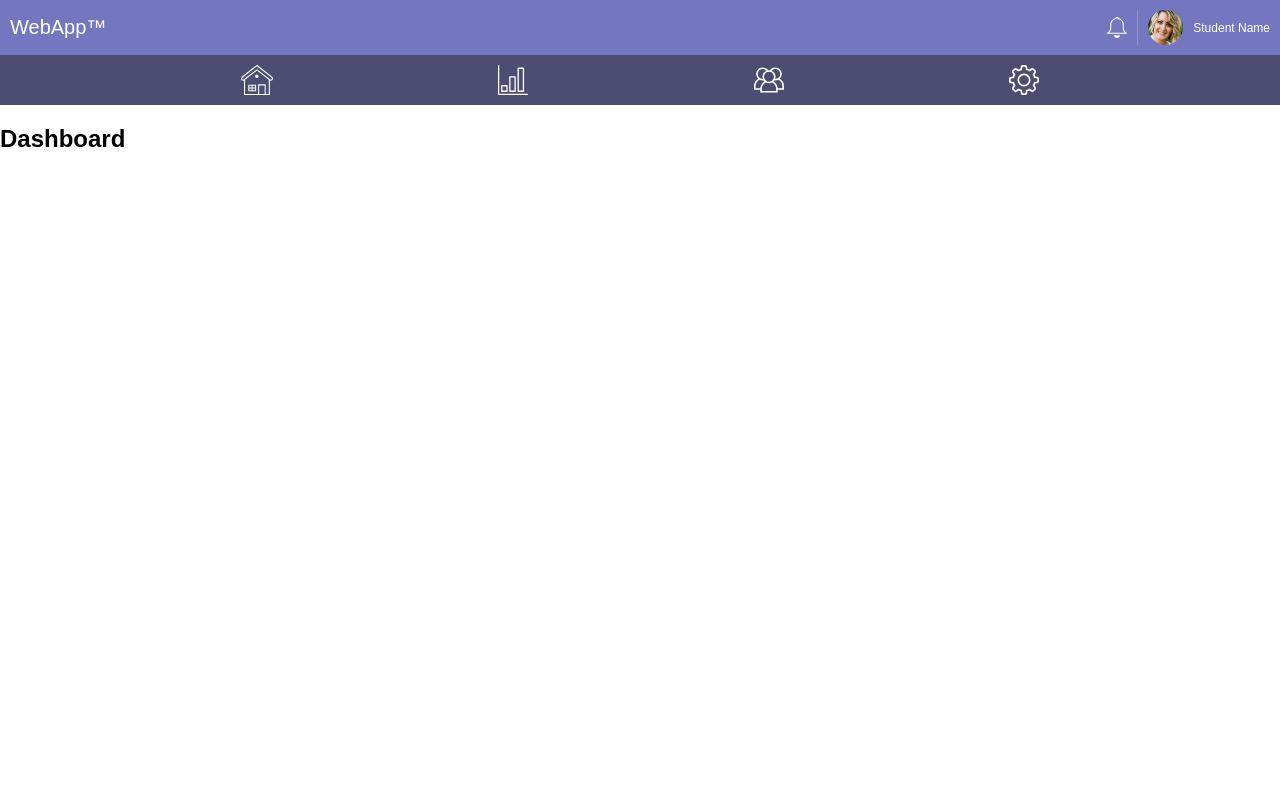
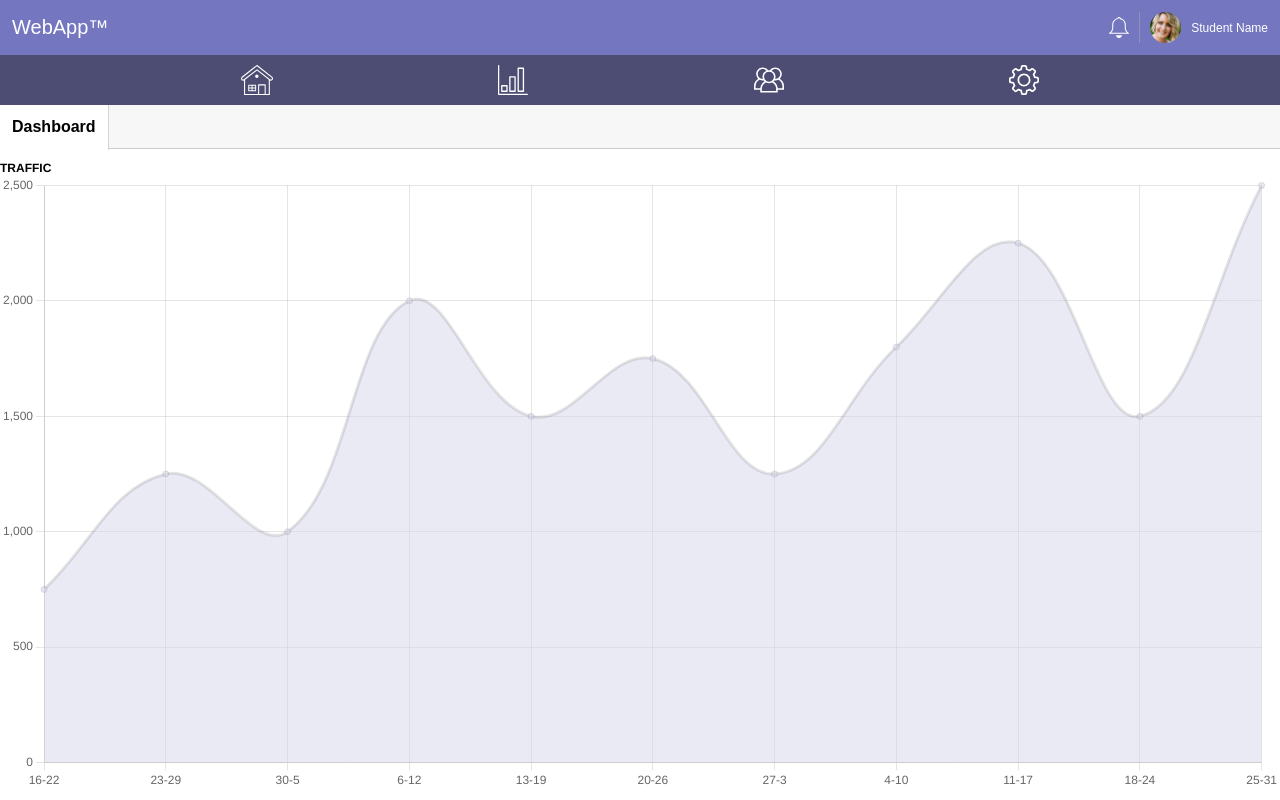
Before and after one commit to stevenduval/FEWD_P7, a plain HTML site: page index.html in a window 1280 px wide. Drawn offline with nearby package versions, Linux system fonts and the light colour scheme; a web font is replaced by a local one.

Commit message:
adding dashboard section and report

```diff
--- a/index.html
+++ b/index.html
@@ -10,6 +10,7 @@
     <link href="https://fonts.googleapis.com/css2?family=Martel+Sans:wght@200;300;400;600;700;800;900&display=swap"
         rel="stylesheet">
     <link rel="stylesheet" href="css/styles.css" />
+    <script src="https://cdnjs.cloudflare.com/ajax/libs/Chart.js/4.4.1/chart.umd.min.js"></script>
 </head>
 
 <body>
@@ -33,17 +34,22 @@
         </ul>
     </nav>
     <main>
-        <h2>Dashboard</h2>
+        <section class="tabs">
+            <div class="item">
+                 <h2>Dashboard</h2>
+            </div>
+        </section>
         <section class="alerts">
 
         </section>
         <section class="traffic">
-
+            <canvas id="traffic"></canvas>
         </section>
     </main>
     <footer>
 
     </footer>
+    <script src="js/app.js"></script>
 </body>
 
 </html>
--- /dev/null
+++ b/js/app.js
@@ -0,0 +1,61 @@
+const myChart = new Chart(document.getElementById('traffic'), {
+  type: "line",
+  data: {
+    labels: ['16-22', '23-29', '30-5', '6-12', '13-19', '20-26', '27-3', '4-10', '11-17', '18-24', '25-31'],
+    datasets: [
+      {
+        data: [750, 1250, 1000, 2000, 1500, 1750, 1250, 1800, 2250, 1500, 2500],
+        label: "Unfilled",
+        backgroundColor: "rgba(213, 214, 236, 0.5)",
+        fill: true,
+        lineTension: 0.4,
+      },
+    //   {
+    //     data: [282, 350, 411, 502, 635, 809, 947, 1402, 3700, 5267],
+    //     label: "Asia",
+    //     borderColor: "#8e5ea2",
+    //     fill: false
+    //   },
+    //   {
+    //     data: [168, 170, 178, 190, 203, 276, 408, 547, 675, 734],
+    //     label: "Europe",
+    //     borderColor: "#3cba9f",
+    //     fill: false
+    //   },
+    //   {
+    //     data: [40, 20, 10, 16, 24, 38, 74, 167, 508, 784],
+    //     label: "Latin America",
+    //     borderColor: "#e8c3b9",
+    //     fill: false
+    //   },
+    //   {
+    //     data: [6, 3, 2, 2, 7, 26, 82, 172, 312, 433],
+    //     label: "North America",
+    //     borderColor: "#c45850",
+    //     fill: false
+    //   }
+    ]
+  },
+  options: {
+    plugins: {
+        title: {
+            display: true,
+            color:'#000000',
+            text: "TRAFFIC",
+            align:'start',
+        },
+        legend: {
+            display: false,
+        }
+    },
+    scaleShowValues: true,
+    scales: {
+        y: {
+            beginAtZero: true,
+            ticks: {
+                autoSkip: false,
+            },
+        },
+    },
+  }
+});
--- a/scss/base/_base.scss
+++ b/scss/base/_base.scss
@@ -1,6 +1,5 @@
 * {
     font-family: "Martel Sans", sans-serif;
-    overflow: hidden;
 }
 
 body {
--- a/scss/components/_header.scss
+++ b/scss/components/_header.scss
@@ -2,7 +2,7 @@ header {
     display: flex;
     flex-direction: row;
     background: #7477BF;
-    padding: 10px;
+    padding: 12px;
     color: #fff;
     align-items: center;
     height: 55px;
@@ -22,8 +22,8 @@ header strong {
     align-items: center;
     margin-left: auto;
     height: 100%;
-    border-right: 1px solid #8E92B7;
-    padding: 7px 10px;
+    border-right: 0.1em solid #8E92B7;
+    padding: 5px 10px;
     box-sizing: border-box;
 }
 
--- /dev/null
+++ b/scss/components/_tabs.scss
@@ -0,0 +1,22 @@
+.tabs {
+    background: #F7F7F7;
+    display: flex;
+    border-bottom: 0.1em solid #ccc;
+    position: relative;
+    z-index: -1;
+    width: 100%;
+    top: -0.1em;
+}
+
+.tabs .item {
+    background: white;
+    border-right: 0.1em solid #D5D5D5;
+    padding: 0 12px;
+    position: relative;
+    z-index: 1;
+    top: 0.1em;
+}
+
+.tabs .item h2 {
+    font-size: 1em;
+}
--- a/scss/styles.scss
+++ b/scss/styles.scss
@@ -1,3 +1,4 @@
 @import "base/base",
         "components/header",
-        "components/leftNav";
+        "components/leftNav",
+        "components/tabs";
```
Also changed, not shown: css/styles.css, scss/components/_main.scss (added), 1 other file.
